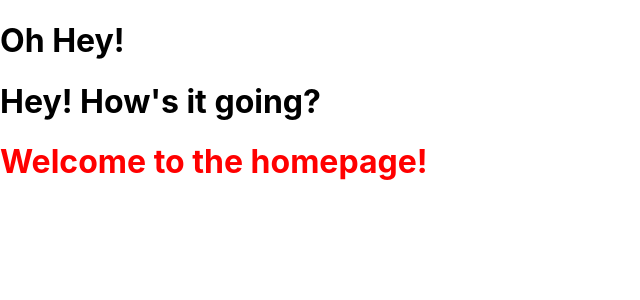
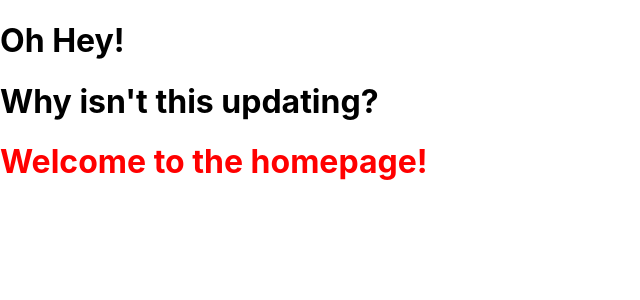
Before and after one commit to christopherdavidjohnson/open_circle_frontend, a React (Create React App) app: page / in a window 1280 px wide. Shown: the top 300 px of the page, without its empty margins (0-640 px from the left). Built offline with nearby package versions, Linux system fonts and the light colour scheme.

Commit message:
testing deployment

```diff
--- a/src/components/App.js
+++ b/src/components/App.js
@@ -7,7 +7,7 @@ function App() {
     <Router>
       <div className="App">
         <h1>Oh Hey!</h1>
-        <h1>Hey! How's it going?</h1>
+        <h1>Why isn't this updating?</h1>
         <Switch>
           <Route path="/" component={Homepage}/>;
         </Switch>
```
